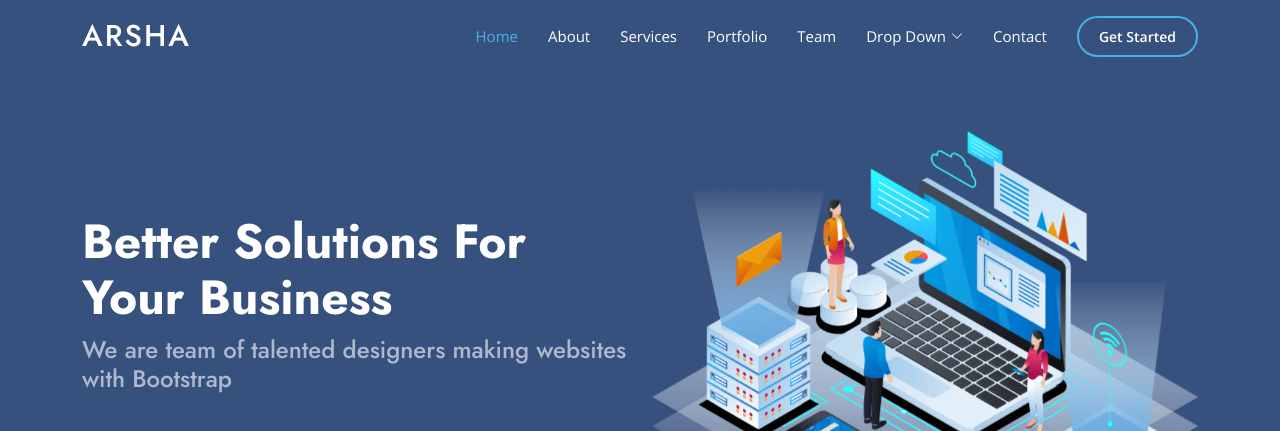
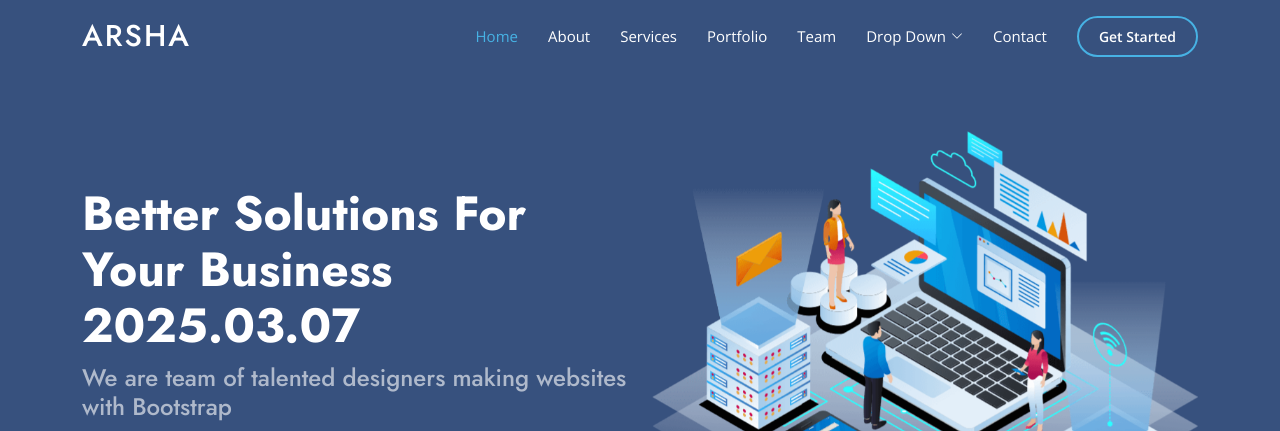
Before and after one commit to gaurian/docker-hub, a plain HTML site: page index.html in a window 1280 px wide. Shown: the top 431 px of the page. Drawn offline with nearby package versions, Linux system fonts and the light colour scheme.

Commit message:
add Year-Mon-Day

```diff
--- a/index.html
+++ b/index.html
@@ -85,7 +85,7 @@
     <div class="container">
       <div class="row">
         <div class="col-lg-6 d-flex flex-column justify-content-center pt-4 pt-lg-0 order-2 order-lg-1" data-aos="fade-up" data-aos-delay="200">
-          <h1>Better Solutions For Your Business</h1>
+          <h1>Better Solutions For Your Business 2025.03.07</h1>
           <h2>We are team of talented designers making websites with Bootstrap</h2>
           <div class="d-flex justify-content-center justify-content-lg-start">
             <a href="#about" class="btn-get-started scrollto">Get Started</a>
```
